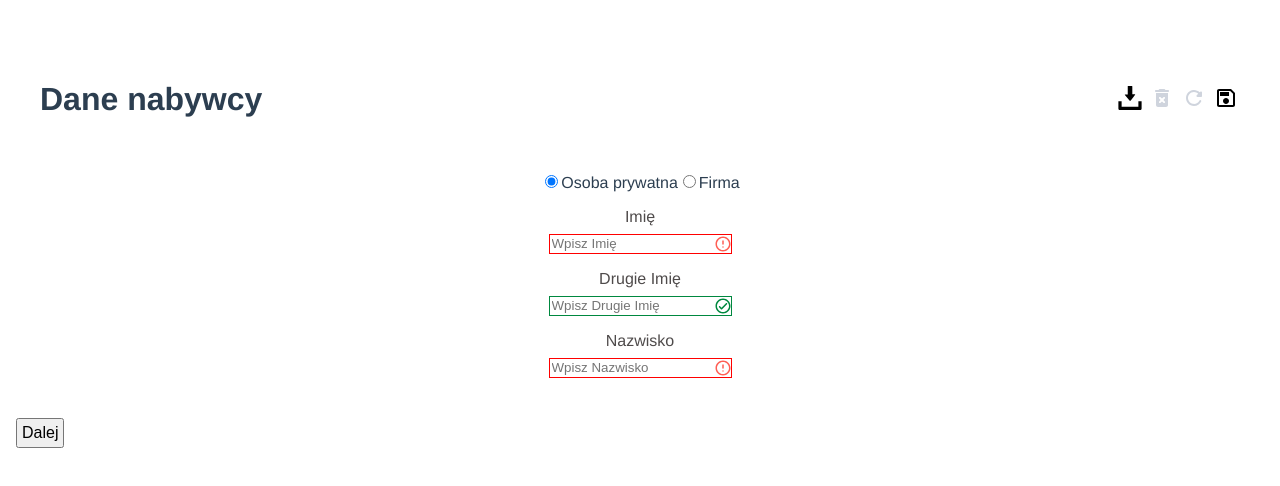
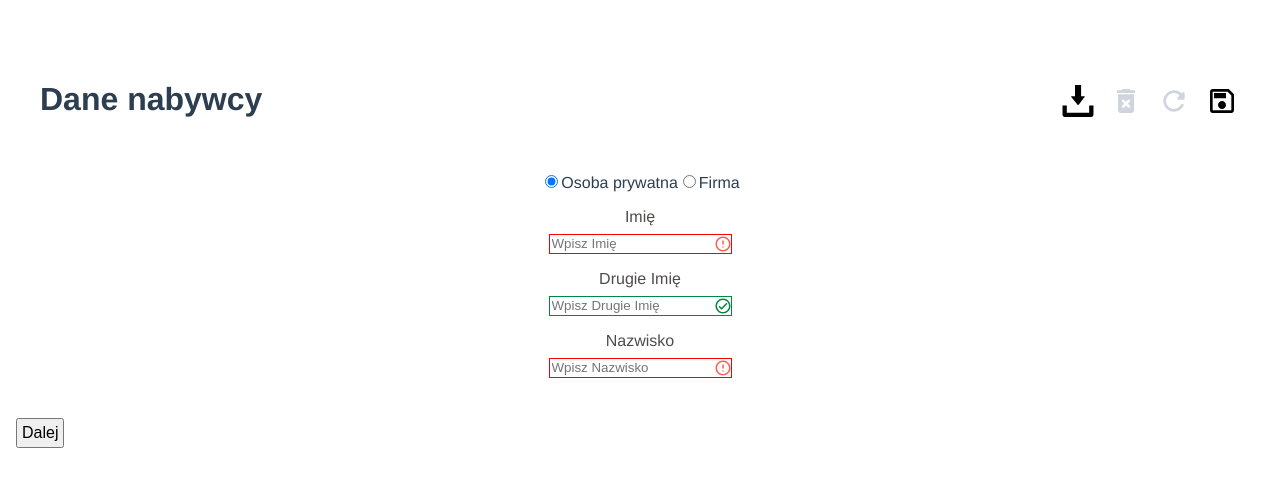
Before and after one commit to Wektors/email-form, a Vue app: page / in a window 1280 px wide. Both pictures are taken after a click on the button 1224 px from the left and 99 px from the top of the page. Shown: the top 486 px of the page. Built offline with nearby package versions, Linux system fonts and the light colour scheme.

Commit message:
feat: add tooltip

```diff
--- a/src/components/FormLayout.vue
+++ b/src/components/FormLayout.vue
@@ -14,7 +14,10 @@
 						v-if="storageEmpty === false"
 						@click="handleLoad()"
 					>
-						<img src="@/assets/load.svg">
+						<div class="tooltip">
+							<span class="tooltiptext">Wczytaj</span>
+							<img src="@/assets/load.svg" />
+						</div>
 					</button>
 				</Transition>
 				<Transition>
@@ -23,11 +26,24 @@
 						v-if="storageEmpty === false"
 						@click="handleDelete"
 					>
-						<img src="@/assets/delete.svg">
+						<div class="tooltip">
+							<img src="@/assets/delete.svg" />
+							<span class="tooltiptext">Usuń dane</span>
+						</div>
 					</button>
 				</Transition>
-				<button class="icon" @click="clearInputs"><img src="@/assets/refresh.svg"></button>
-				<button class="icon" @click="handleSave"><img src="@/assets/save.svg"></button>
+				<button class="icon" @click="clearInputs">
+					<div class="tooltip">
+						<img src="@/assets/refresh.svg" alt="clear inputs" />
+						<span class="tooltiptext">Wyczyść krok</span>
+					</div>
+				</button>
+				<button class="icon" @click="handleSave" alt="save">
+					<div class="tooltip">
+						<span class="tooltiptext">Zapisz</span>
+						<img src="@/assets/save.svg" />
+					</div>
+				</button>
 			</div>
 		</div>
 
@@ -226,12 +242,40 @@ label {
 	height: 2rem;
 	width: 2rem;
 	border: none;
-	background-color: #ffffff00;
+	background-color: rgba(0, 0, 0, 0);
+	margin: 0.5rem;
 }
+img {
+	height: 2rem;
+	width: 2rem;
+}
+
 .footer {
 	margin-top: 2rem;
 	display: flex;
 	justify-content: space-between;
+}
+.tooltip:hover {
+	background-color: rgb(234, 232, 232);
+	height: 2rem;
+	width: 2rem;
+}
+
+.tooltip .tooltiptext {
+	visibility: hidden;
+	width: 5rem;
+	background-color: black;
+	color: #fff;
+	text-align: center;
+	padding: 0.5rem 0;
+	border-radius: 0.5rem;
+	margin-top: 2.5rem;
+	margin-left: -3rem;
+	position: absolute;
+	z-index: 1;
+}
+.tooltip:hover .tooltiptext {
+	visibility: visible;
 }
 
 .v-enter-active,
```
